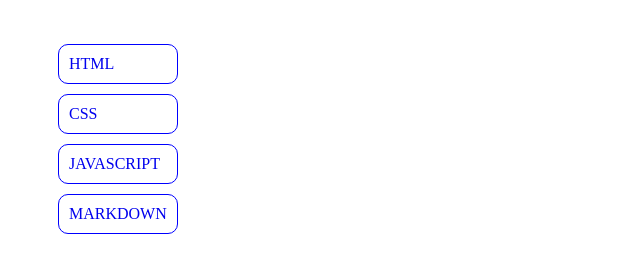
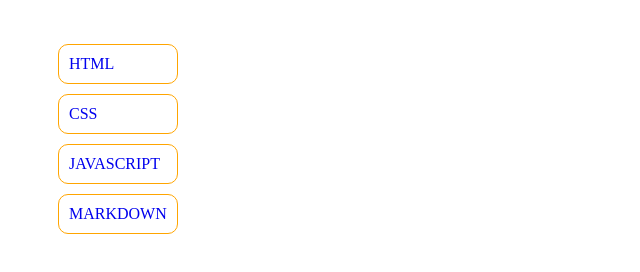
Before and after one commit to MCM13/tecnologiasWeb, a plain HTML site: page index.html in a window 1280 px wide. Shown: the part 48-320 px from the top of the page, without its empty margins (0-640 px from the left). Drawn offline with Linux system fonts and the light colour scheme.

Commit message:
segundo estilo de la pagina web

```diff
--- a/style.css
+++ b/style.css
@@ -5,7 +5,7 @@
 .item{
     list-style: none;
     padding: 10px;
-    border: 1px solid blue;
+    border: 1px solid orange;
     margin: 10px;
     border-radius: 10px;
 }
@@ -20,5 +20,5 @@ color: white;
 }
 
 .item:hover{
-    background-color: lightcyan;
+    background-color: goldenrod;
 }
```
